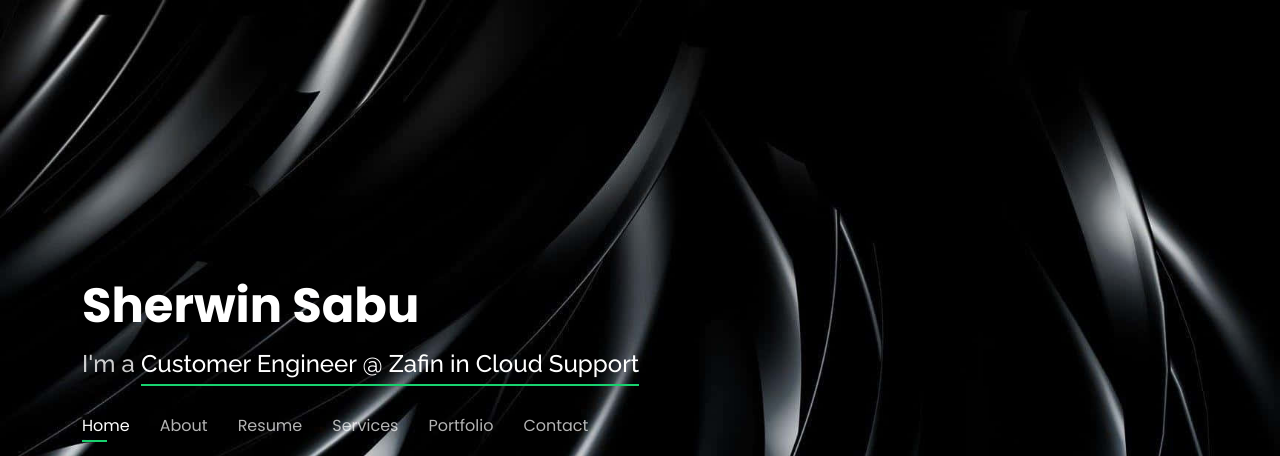
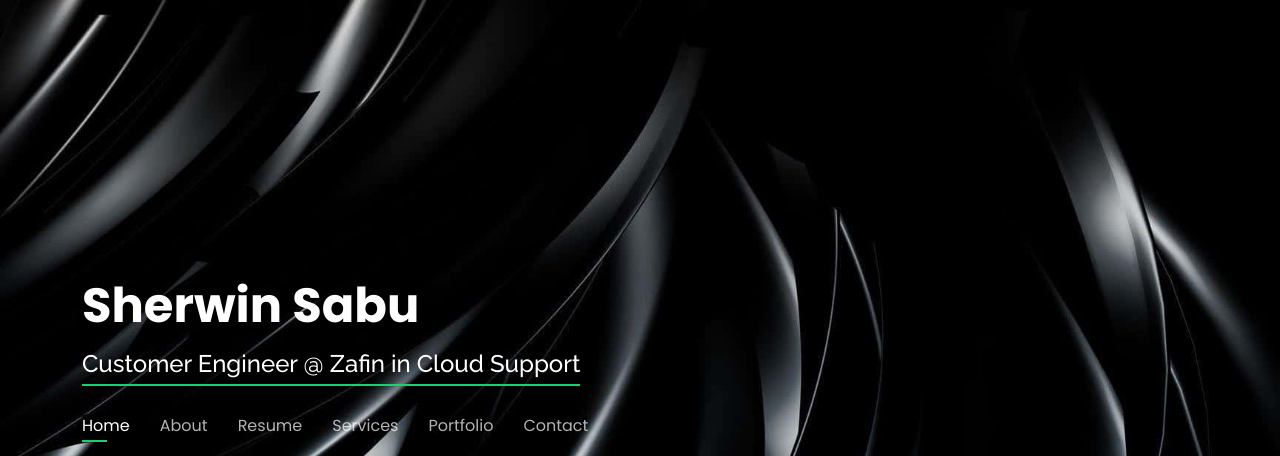
Before and after one commit to sherwinsab/Devfolio.io, a plain HTML site: page index.html in a window 1280 px wide. Shown: the top 456 px of the page. Drawn offline with nearby package versions, Linux system fonts and the light colour scheme.

Commit message:
Update index.html

```diff
--- a/index.html
+++ b/index.html
@@ -39,7 +39,7 @@
       <h1><a href="index.html">Sherwin Sabu</a></h1>
       <!-- Uncomment below if you prefer to use an image logo -->
       <!-- <a href="index.html" class="mr-auto"><img src="assets/img/logo.png" alt="" class="img-fluid"></a> -->
-      <h2>I'm a <span>Customer Engineer @ Zafin in Cloud Support</span> </h2>
+      <h2><span>Customer Engineer @ Zafin in Cloud Support</span> </h2>
 
       <nav id="navbar" class="navbar">
         <ul>
```
